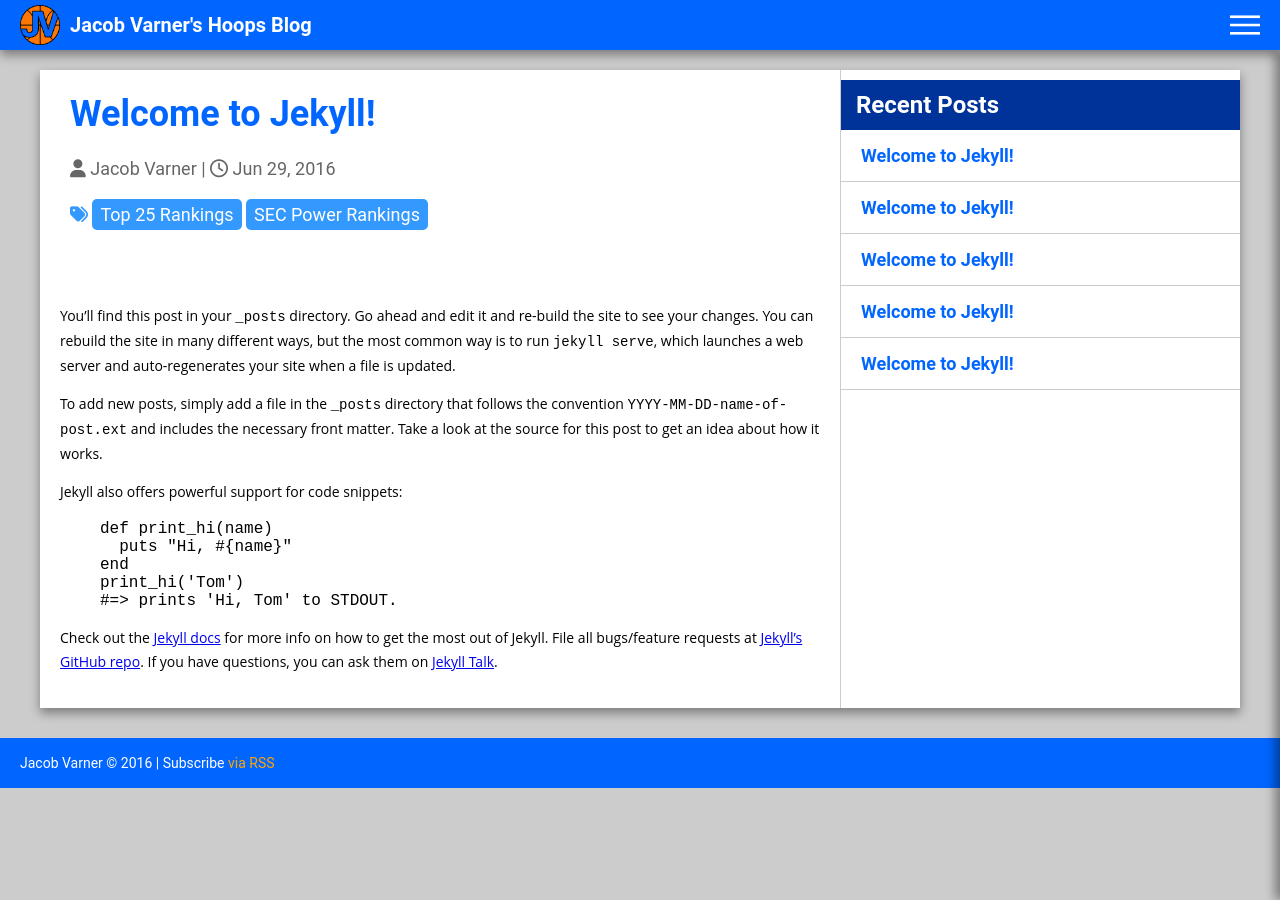
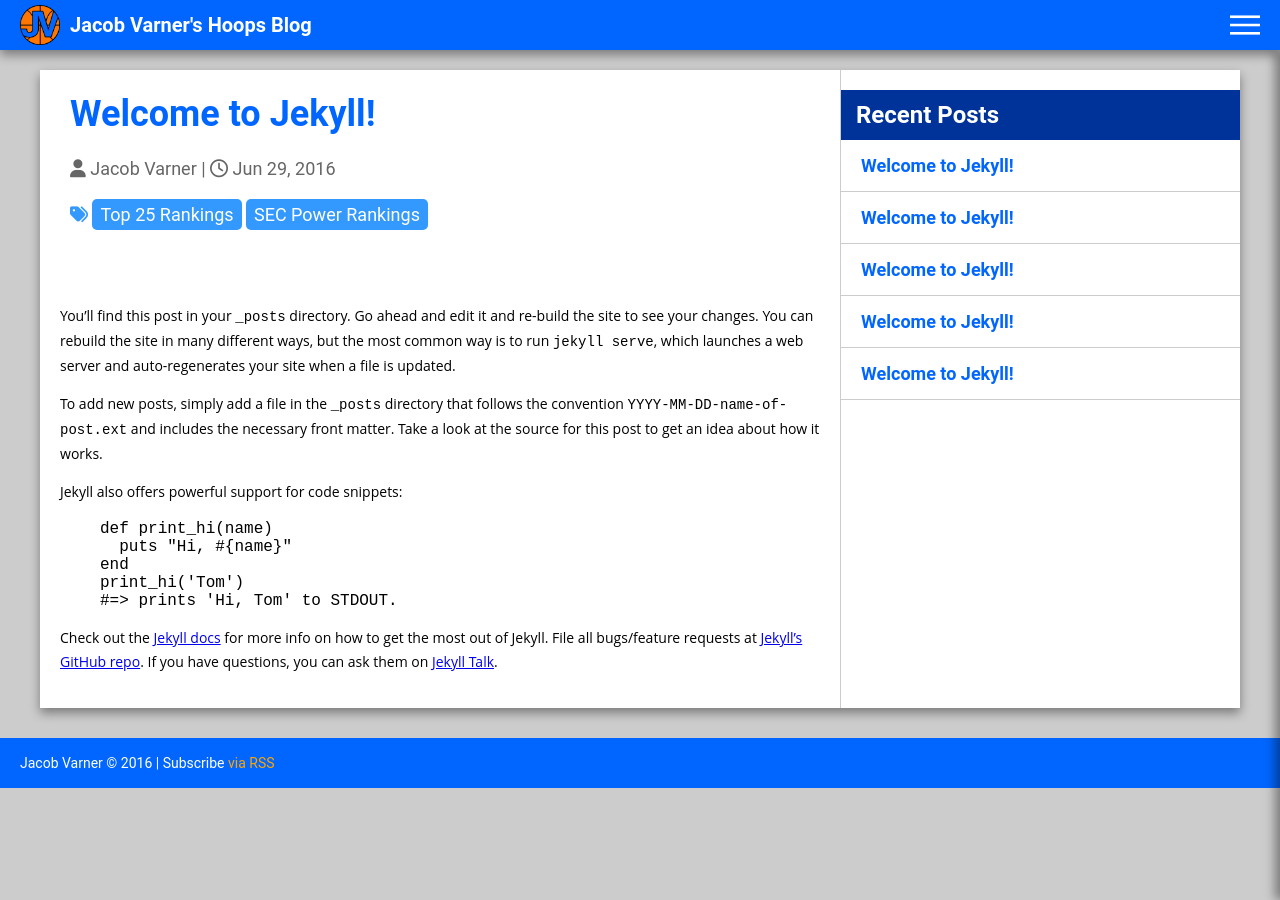
Before and after one commit to jacobvarner/hoops-blog, a Jekyll site: the page built from _posts/2016-07-01-welcome-to-jekyll.markdown, in a window 1280 px wide. Built offline with Jekyll 4.4.1, drawn with Linux system fonts in a browser that asks for light colours; nearby versions of some CDN libraries.

Commit message:
I hate browser caching.

```diff
--- a/css/main.sass
+++ b/css/main.sass
@@ -82,8 +82,7 @@ header
       width: 100%
 
     .ad-top
-      position: absolute
-      left: 50%
+      margin-left: 50%
       transform: translateX(-50%)
 
 /////////////
@@ -681,7 +680,7 @@ footer
       overflow: auto
 
       .ad-post-sidebar
-        margin: 10px
+        margin: 20px 10px
 
     h3
       display: block
```
